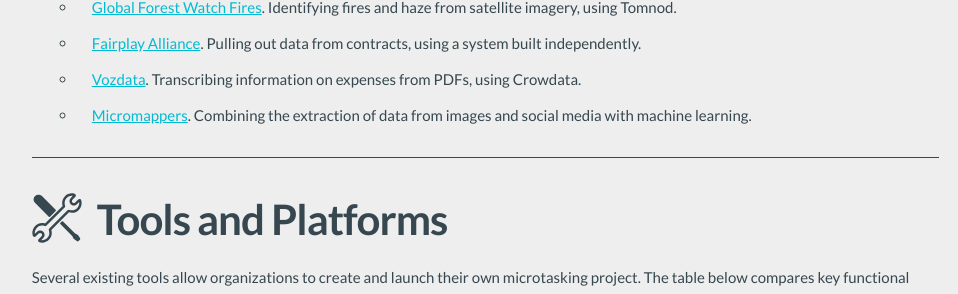
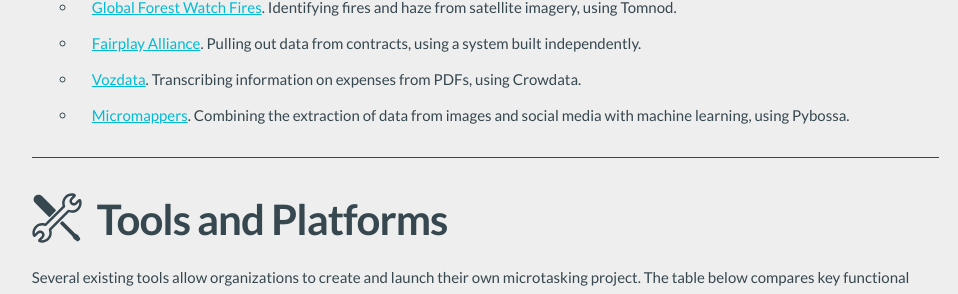
Before and after one commit to the-engine-room/library, a Jekyll site: the page built from _posts/2015-12-07-microtasking.md, in a window 1280 px wide and 900 px high, scrolled down 1854 px. Shown: the part 154-448 px from the top of the window, without its empty margins (301-1259 px from the left). Built offline with Jekyll 4.4.1, drawn with Linux system fonts in a browser that asks for light colours; nearby versions of some CDN libraries; comment, search, counter and statistics services are not loaded.

Commit message:
Text amend
Added info on Micromappers, stating that it uses Pybossa.

```diff
--- a/_posts/2015-12-07-microtasking.md
+++ b/_posts/2015-12-07-microtasking.md
@@ -28,7 +28,7 @@ Increasingly, this technology is being used by the not for profit sector. The fo
 - [Global Forest Watch Fires](//fires.globalforestwatch.org). Identifying fires and haze from satellite imagery, using Tomnod.
 - [Fairplay Alliance](//www.fair-play.sk/). Pulling out data from contracts, using a system built independently.
 - [Vozdata](//blogs.lanacion.com.ar/projects/data/vozdata/). Transcribing information on expenses from PDFs, using Crowdata.
-- [Micromappers](http://micromappers.org/). Combining the extraction of data from images and social media with machine learning.
+- [Micromappers](http://micromappers.org/). Combining the extraction of data from images and social media with machine learning, using Pybossa.
 
 ---
 
```
